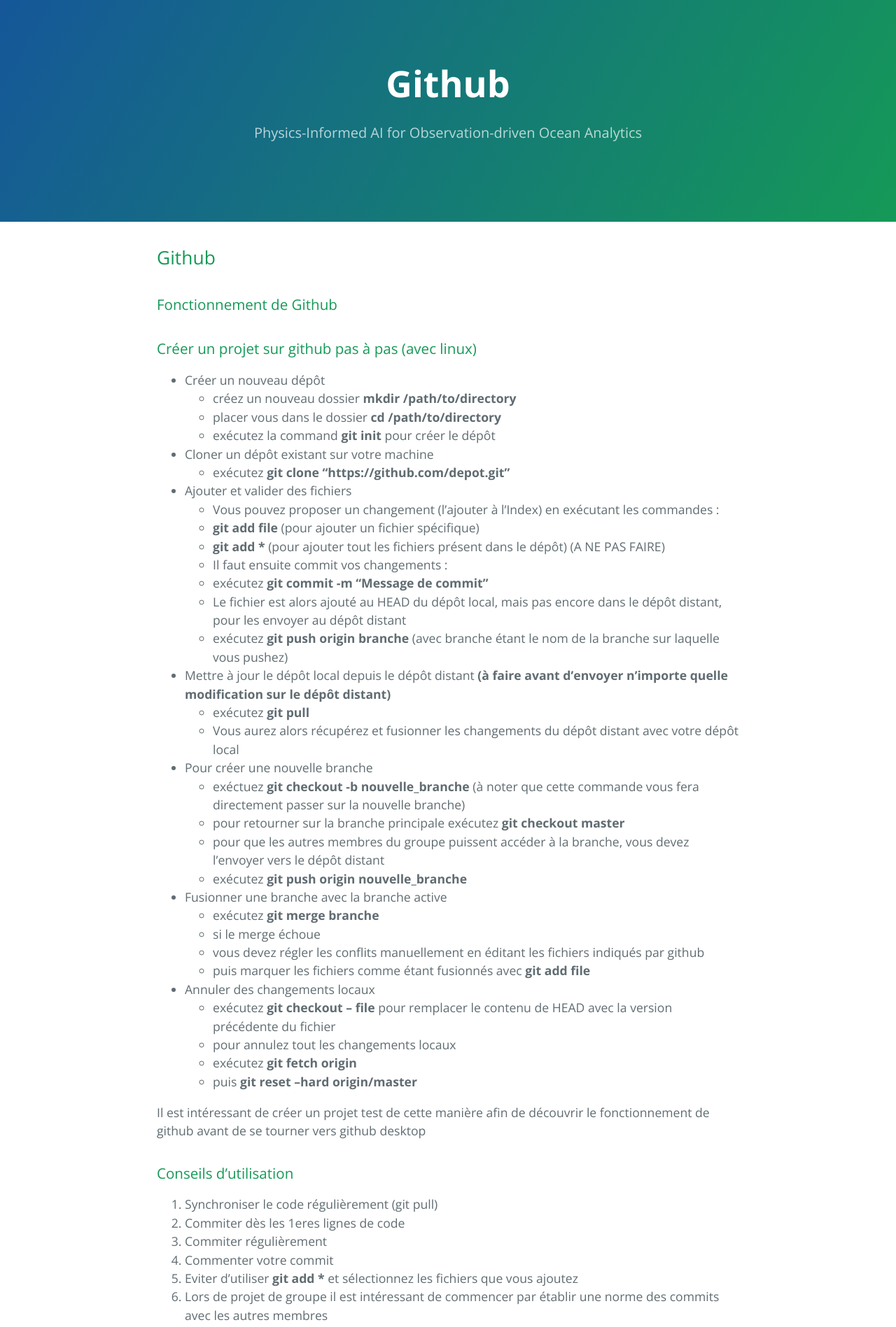
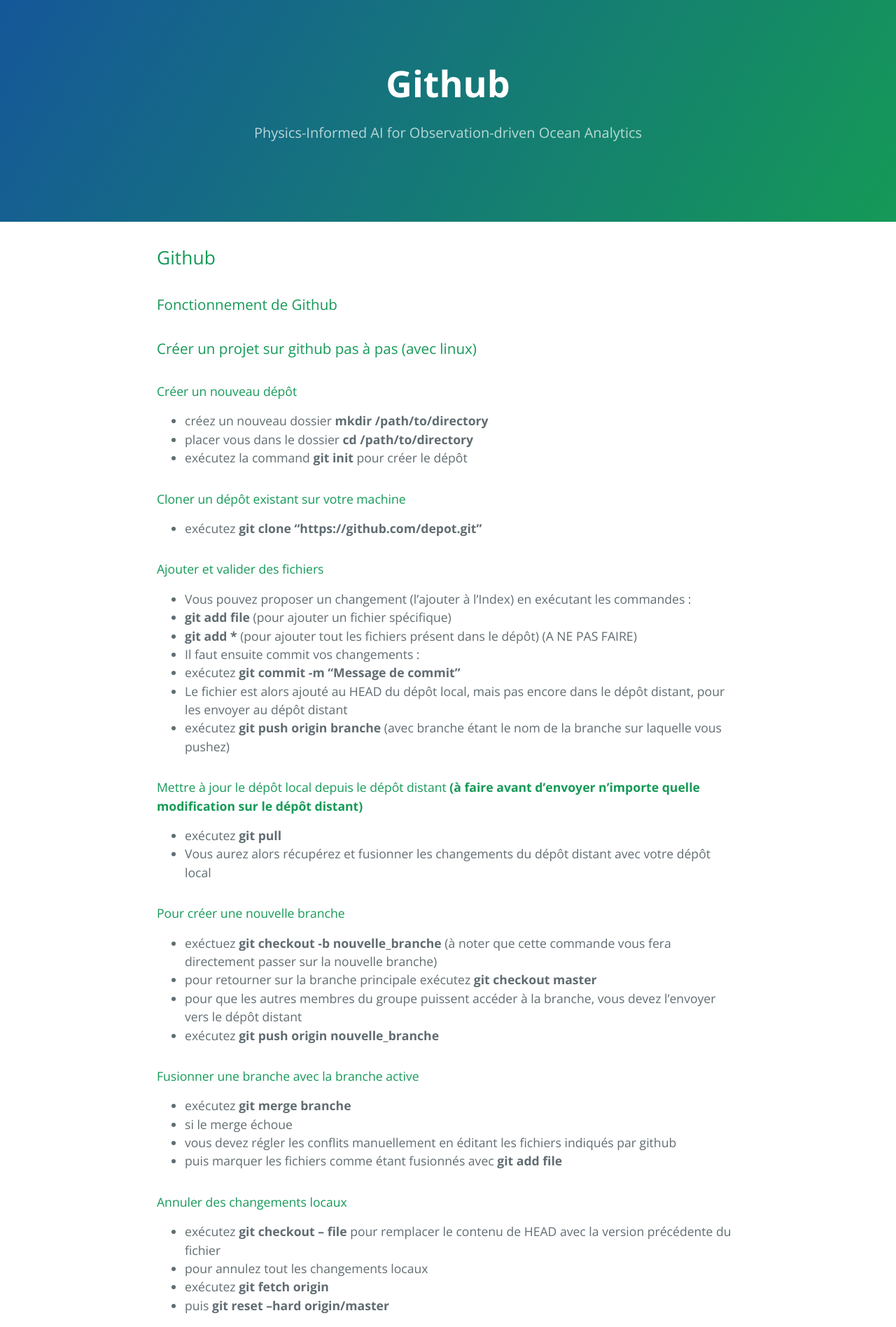
Before and after one commit to CIA-Oceanix/CIA-Oceanix.github.io, a Jekyll site: the page built from git.md, in a window 1280 px wide. Shown: the top 1897 px of the page at 70% size. Built offline with Jekyll 4.4.1, drawn with Linux system fonts in a browser that asks for light colours; our own code applies the rules of GitHub Pages for plain Markdown files.

Commit message:
Update git.md

```diff
--- a/git.md
+++ b/git.md
@@ -4,17 +4,17 @@
 
 
 ### Créer un projet sur github pas à pas (avec linux)
-- Créer un nouveau dépôt
+#### Créer un nouveau dépôt
   - créez un nouveau dossier **mkdir /path/to/directory**
   - placer vous dans le dossier **cd /path/to/directory**
   - exécutez la command **git init** pour créer le dépôt
 
 
-- Cloner un dépôt existant sur votre machine
+#### Cloner un dépôt existant sur votre machine
   - exécutez **git clone "https://github.com/depot.git"**
 
 
-- Ajouter et valider des fichiers
+#### Ajouter et valider des fichiers
   - Vous pouvez proposer un changement (l'ajouter à l'Index) en exécutant les commandes :
    - **git add file** (pour ajouter un fichier spécifique)
    - **git add \*** (pour ajouter tout les fichiers présent dans le dépôt) (A NE PAS FAIRE)
@@ -24,26 +24,26 @@
    - exécutez **git push origin branche** (avec branche étant le nom de la branche sur laquelle vous pushez)
 
 
-- Mettre à jour le dépôt local depuis le dépôt distant **(à faire avant d'envoyer n'importe quelle modification sur le dépôt distant)**
+#### Mettre à jour le dépôt local depuis le dépôt distant **(à faire avant d'envoyer n'importe quelle modification sur le dépôt distant)**
   - exécutez **git pull**
   - Vous aurez alors récupérez et fusionner les changements du dépôt distant avec votre dépôt local
 
 
-- Pour créer une nouvelle branche
+#### Pour créer une nouvelle branche
   - exéctuez **git checkout -b nouvelle_branche** (à noter que cette commande vous fera directement passer sur la nouvelle branche)
   - pour retourner sur la branche principale exécutez **git checkout master**
   - pour que les autres membres du groupe puissent accéder à la branche, vous devez l'envoyer vers le dépôt distant
    - exécutez **git push origin nouvelle_branche**
 
 
-- Fusionner une branche avec la branche active
+#### Fusionner une branche avec la branche active
   - exécutez **git merge branche**
   - si le merge échoue
    - vous devez régler les conflits manuellement en éditant les fichiers indiqués par github
    - puis marquer les fichiers comme étant fusionnés avec **git add file**
 
 
-- Annuler des changements locaux
+#### Annuler des changements locaux
   - exécutez **git checkout -- file** pour remplacer le contenu de HEAD avec la version précédente du fichier
   - pour annulez tout les changements locaux
    - exécutez **git fetch origin**
```
